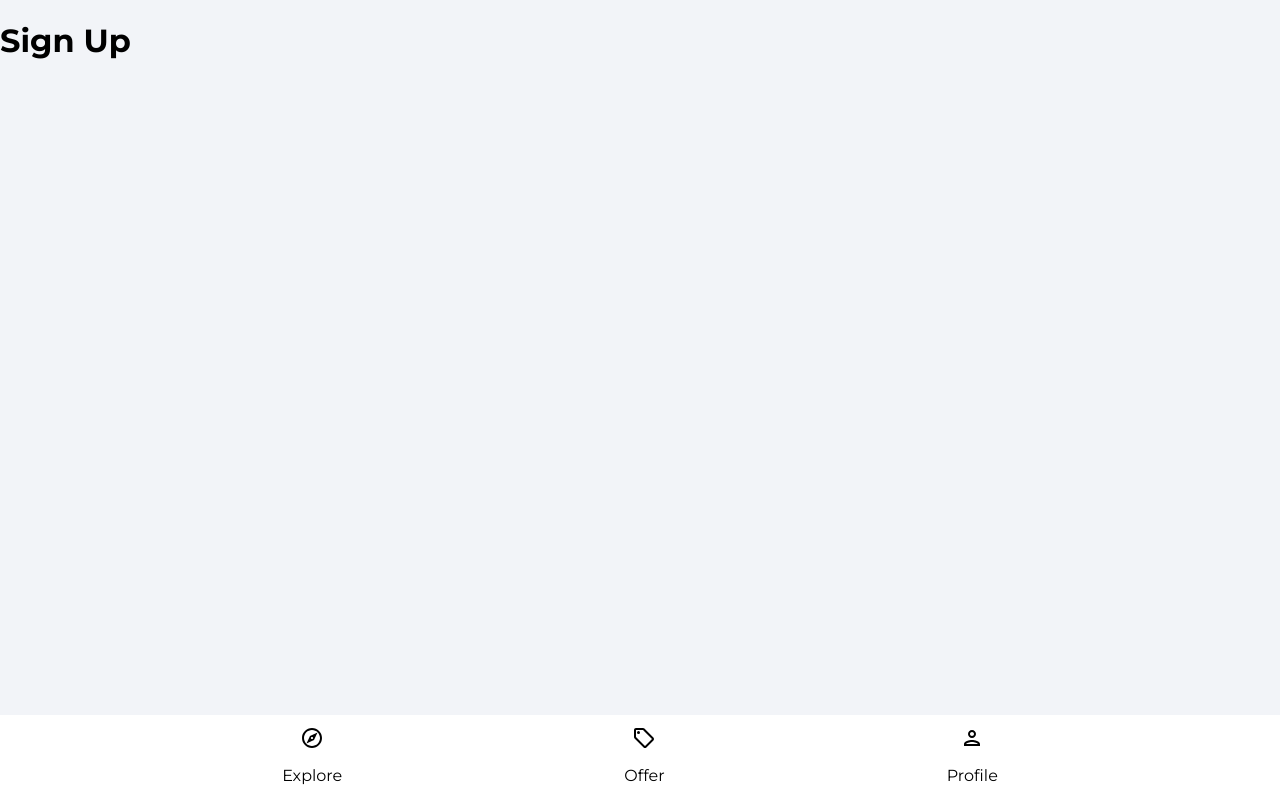
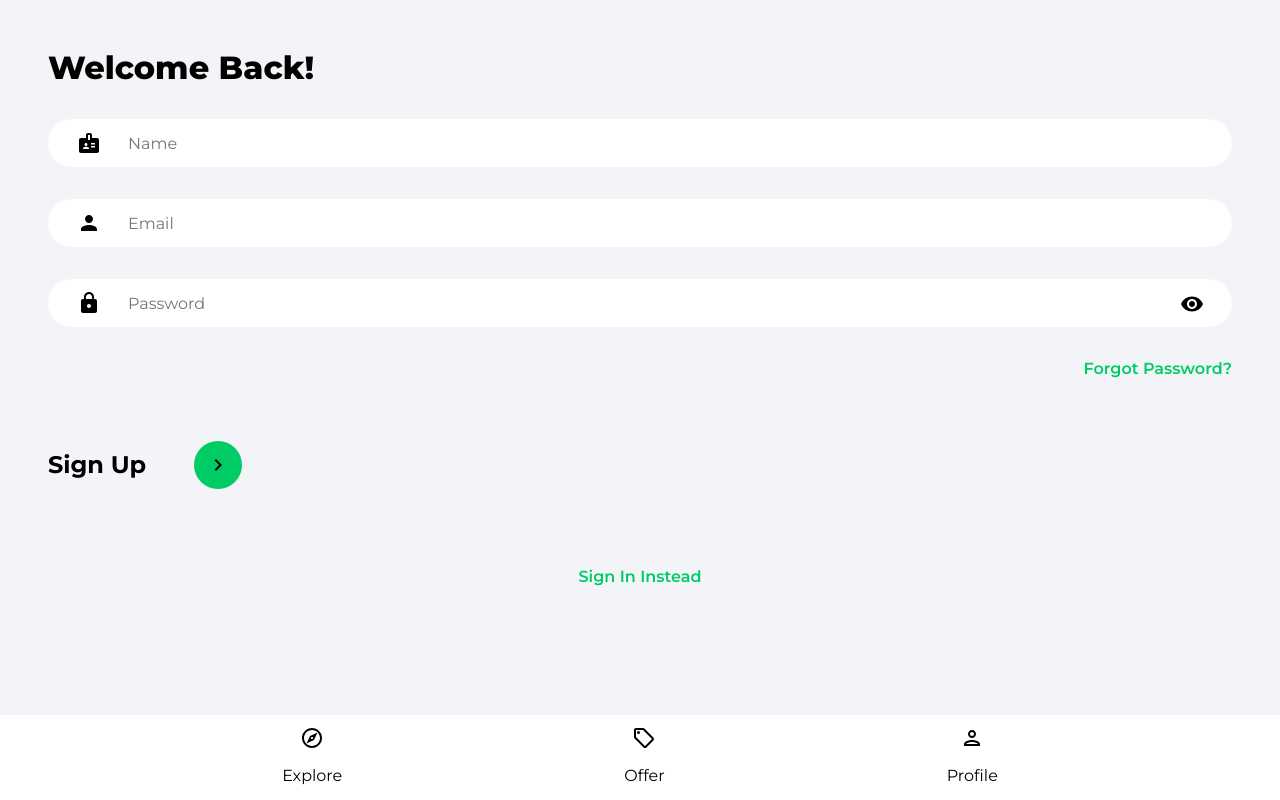
Before and after one commit to 1uckyswish/React-Firebase-Housing, a React (Vite) app: page /sign-up in a window 1280 px wide. Built offline with nearby package versions, Linux system fonts and the light colour scheme.

Commit message:
added code for sign in and change details

```diff
--- a/package.json
+++ b/package.json
@@ -14,6 +14,7 @@
     "react": "^18.2.0",
     "react-dom": "^18.2.0",
     "react-router-dom": "^6.16.0",
+    "react-toastify": "^9.1.3",
     "vite-plugin-svgr": "^4.1.0"
   },
   "devDependencies": {
--- a/src/App.jsx
+++ b/src/App.jsx
@@ -1,4 +1,6 @@
 import React from 'react'
+import { ToastContainer } from 'react-toastify';
+  import 'react-toastify/dist/ReactToastify.css';
 import { BrowserRouter as Router, Routes, Route } from 'react-router-dom';
 import Explore from './pages/Explore';
 import Offers from './pages/Offers';
@@ -17,7 +19,7 @@
         <Routes>
           <Route path='/' element={<Explore/>} />
           <Route path='/offers' element={<Offers/>} />
-          <Route path='/profile' element={<SignIn/>} />
+          <Route path='/profile' element={<Profile/>} />
           <Route path='/sign-in' element={<SignIn/>} />
           <Route path='/sign-up' element={<SignUp/>} />
           <Route path='/forgot-password' element={<ForgotPassword/>} />
@@ -25,6 +27,7 @@
           {/*NAVBAR */}
           <Navbar/>
       </Router>
+      <ToastContainer />
     </>
   )
 }
--- a/src/pages/Profile.jsx
+++ b/src/pages/Profile.jsx
@@ -1,10 +1,81 @@
-import React from 'react'
+import {useState,useEffect} from 'react'
+import {toast} from 'react-toastify'
+import { getAuth, updateProfile } from 'firebase/auth'
+import { useNavigate, Link } from 'react-router-dom';
+import {updateDoc, doc} from 'firebase/firestore';
+import {db} from "../firebase.config";
+function Profile() {
+  const auth = getAuth();
+  const [changeDetails, setChangeDetails] = useState(false);
+  const [formData, setFormData] = useState({
+    name: auth.currentUser.displayName,
+    email: auth.currentUser.email
+  })
 
-function Profile() {
+  const { name, email} = formData
+
+const navigate = useNavigate();
+  function onLogout() {
+    auth.signOut();
+    navigate('/')
+  }
+
+  const onSubmit = async ()=>{
+   try {
+    if(auth.currentUser.displayName !== name){
+      //update display name
+      await updateProfile(auth.currentUser, {
+        displayName: name
+      })
+      // update in firestore
+      const useRef = doc(db, 'users', auth.currentUser.uid);
+      await updateDoc(useRef, {
+        name
+      })
+       toast.success("Changes Saved",{
+      autoClose: 1000,
+      theme: "colored"
+    })
+    }
+   } catch (error) {
+     toast.error("Error Updating Details",{
+      autoClose: 1000,
+      theme: "colored"
+    })
+   }
+  }
+
+  const onChange = (e)=>{
+    setFormData((prevState)=> ({
+      ...prevState,
+      [e.target.id]: e.target.value,
+    }))
+  }
+
   return (
-    <div>
-      <h1>Profile</h1>
-    </div>
+  <div className='profile'>
+    <header className="profileHeader">
+      <p className="pageHeader">My Profile Dashboard</p>
+      <button type='button' className="logOut" onClick={onLogout}>
+        Logout
+      </button>
+    </header>
+    <main>
+      <div className="profileDetailHeader">
+        <p className="profileDetailsText">Personal Details</p>
+        <p className="changePersonalDetails" onClick={()=>{
+          changeDetails && onSubmit()
+          setChangeDetails((prevState)=> !prevState)
+        }}>
+          {changeDetails ? 'Done' : 'Change'}
+        </p>
+      </div>
+      <div className="profileCard">
+        <input type="text" id="name" className={!changeDetails? 'profileName' : 'profileNameActive'} disabled={!changeDetails} value={name} onChange={onChange}/>
+         <input type="text" id="email" className={!changeDetails? 'profileEmail' : 'profileEmailActive'} disabled={!changeDetails} value={email} onChange={onChange}/>
+      </div>
+    </main>
+  </div>
   )
 }
 
--- a/src/pages/SignIn.jsx
+++ b/src/pages/SignIn.jsx
@@ -1,5 +1,7 @@
 import { useState } from "react";
+import {toast} from "react-toastify"
 import { Link, useNavigate } from "react-router-dom";
+import { getAuth, signInWithEmailAndPassword } from "firebase/auth";
 import visibilityIcon from "../assets/svg/visibilityIcon.svg";
 import Arrow from "../assets/svg/keyboardArrowRightIcon.svg";
 
@@ -12,9 +14,32 @@
 const {email, password} = formData;
 const navigate = useNavigate();
 
-const onChange = ()=>{
+const onChange = (e)=>{
+  setFormData((prevState)=> ({
+    ...prevState,
+    [e.target.id]: e.target.value,
+  }))
+};
 
-};
+const onSubmit = async (e) => {
+  e.preventDefault();
+  try {
+  const auth = getAuth();
+  const userCredential = await signInWithEmailAndPassword(auth, email, password)
+   toast.success("Welcome Back",{
+      autoClose: 1000,
+      theme: "colored"
+    })
+  if(userCredential.user){
+    navigate('/');
+  };
+  } catch (error) {
+    toast.error('Bad User Credentials',{
+      autoClose: 1000,
+      theme: "colored"
+    });
+  }
+}
 
   return (
     <>
@@ -23,10 +48,10 @@
         <p className="pageHeader">
           Welcome Back!
         </p>
-        <form>
+        <form onSubmit={onSubmit}>
           <input type="email" className="emailInput" placeholder="Email" id="email" value={email} onChange={onChange}/>
           <div className="passwordInputDiv">
-            <input type={showPassword? "text" : "password"} className="passwordInput" placeholder="Password" value={password} onChange={onChange}/>
+            <input type={showPassword? "text" : "password"} className="passwordInput" placeholder="Password" id="password" value={password} onChange={onChange}/>
             <img src={visibilityIcon} className="showPassword" alt="show Password" onClick={()=> setShowPassword(!showPassword)}/>
           </div>
           <Link to='/forgot-password' className="forgotPasswordLink">Forgot Password?</Link>
@@ -35,10 +60,11 @@
               Sign In
             </p>
             <button className="signInButton">
-              <img src={Arrow} alt="sign in button" fill="#fff"/>
+              <img src={Arrow} alt="sign in button"/>
             </button>
           </div>
         </form>
+        <Link to="/sign-up" className="registerLink">Sign Up Instead</Link>
       </header>
      </div>
     </>
--- a/src/pages/SignUp.jsx
+++ b/src/pages/SignUp.jsx
@@ -1,10 +1,90 @@
-import React from 'react'
+import { useState } from "react";
+import {getAuth, createUserWithEmailAndPassword, updateProfile} from "firebase/auth";
+import {toast} from "react-toastify"
+import {db} from '../firebase.config'
+import { setDoc, doc, serverTimestamp } from "firebase/firestore";
+import { Link, useNavigate } from "react-router-dom";
+import visibilityIcon from "../assets/svg/visibilityIcon.svg";
+import Arrow from "../assets/svg/keyboardArrowRightIcon.svg";
 
 function SignUp() {
+  const [showPassword, setShowPassword] = useState(false);
+  const [formData, setFormData] = useState({
+    name: '',
+    email: '',
+    password: '',
+  });
+const {name, email, password} = formData;
+const navigate = useNavigate();
+
+const onChange = (e)=>{
+  setFormData((prevState)=> ({
+    ...prevState,
+    [e.target.id]: e.target.value,
+  }))
+};
+
+const onSubmit = async (e) => {
+  e.preventDefault();
+  try {
+    const auth = getAuth();
+    //* get auth
+    const userCredential = await createUserWithEmailAndPassword(auth,email,password);
+    toast.success("Welcome",{
+      autoClose: 1000,
+      theme: "colored"
+    })
+    const user = userCredential.user;
+    updateProfile(auth.currentUser, {
+      displayName: name
+    })
+
+    const formDataCopy = {...formData};
+    //!get the copy of the form FORMDATA state.
+    // delete formDataCopy.password
+    //!DELETE the password because we dont want the password saved
+    formDataCopy.timestamp = serverTimestamp();
+    await setDoc(doc(db, 'users', user.uid), formDataCopy)
+
+
+    navigate('/');
+  } catch (error) {
+    toast.error("Error With Registration",{
+      autoClose: 1000,
+      theme: "colored"
+    })
+    console.error(error);
+  }
+}
+
   return (
-    <div>
-      <h1>Sign Up</h1>
-    </div>
+    <>
+     <div className="pageContainer">
+      <header>
+        <p className="pageHeader">
+          Welcome Back!
+        </p>
+        <form onSubmit={onSubmit}>
+           <input type="text" className="nameInput" placeholder="Name" id="name" value={name} onChange={onChange}/>
+          <input type="email" className="emailInput" placeholder="Email" id="email" value={email} onChange={onChange}/>
+          <div className="passwordInputDiv">
+            <input type={showPassword? "text" : "password"} className="passwordInput" placeholder="Password" id="password" value={password} onChange={onChange}/>
+            <img src={visibilityIcon} className="showPassword" alt="show Password" onClick={()=> setShowPassword(!showPassword)}/>
+          </div>
+          <Link to='/forgot-password' className="forgotPasswordLink">Forgot Password?</Link>
+          <div className="signUpBar">
+            <p className="signUpText">
+              Sign Up
+            </p>
+            <button className="signUpButton">
+              <img src={Arrow} alt="sign in button"/>
+            </button>
+          </div>
+        </form>
+        <Link to="/sign-in" className="registerLink">Sign In Instead</Link>
+      </header>
+     </div>
+    </>
   )
 }
 
```
Also changed, not shown: 1 other file (tests, documents, lock files or other folders).
